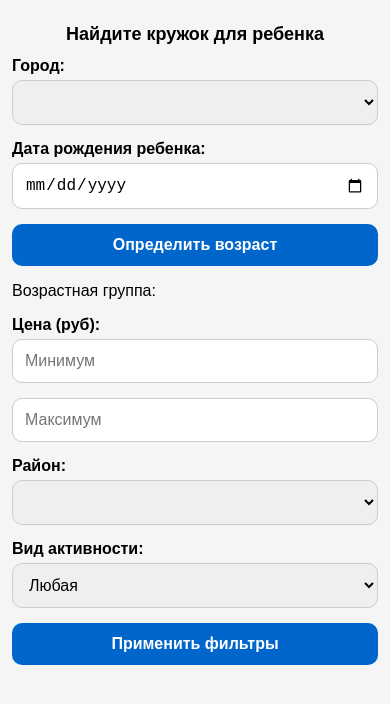
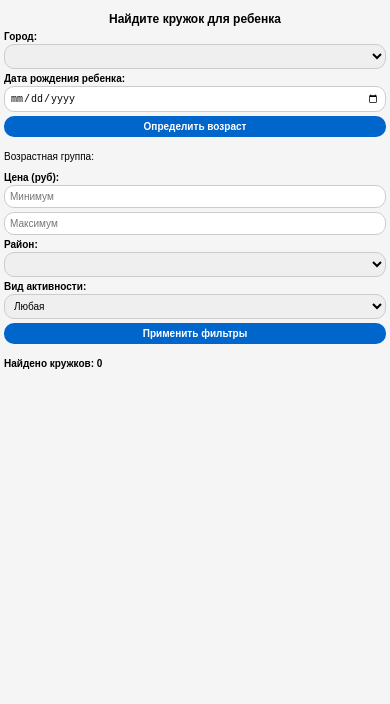
Before and after one commit to UV16-B/Club-Map, a website: page views/index.html in a window 390 px wide. Both pictures are taken after a click on the button "Применить фильтры". Drawn offline with Linux system fonts and the light colour scheme; no server answers.

Commit message:
Доработка адаптивной разметки для Smart-часов

```diff
--- a/public/css/style.css
+++ b/public/css/style.css
@@ -60,6 +60,11 @@
     margin-top: 15px;
 }
 
+#search-result,
+#clubs-list {
+    display: none;
+}
+
 /* планшеты */
 @media (min-width: 768px) {
     .container {
@@ -90,7 +95,7 @@
 }
 
 /* smart tv */
-@media (min-width: 1600px) {
+@media (min-width: 3840px) {
     body {
         background: #111;
         color: white;
@@ -120,8 +125,8 @@
 }
 
 /* smart часы */
-@media (max-width: 300px),
-(max-height: 300px) {
+@media (max-width: 480px),
+(max-height: 480px) {
 
     body {
         font-size: 10px;
@@ -129,25 +134,46 @@
 
     h1 {
         font-size: 12px;
+        margin-bottom: 5px;
     }
 
     .container {
-        padding: 5px;
+        padding: 4px;
+    }
+
+    .grid {
+        display: block;
     }
 
     input,
     select,
     button {
         font-size: 10px;
-        padding: 6px;
-        margin-bottom: 5px;
+        padding: 5px;
+        margin-bottom: 4px;
     }
 
     #map {
         display: none;
     }
 
-    .form-group:not(:first-child):not(:nth-child(2)) {
-        display: none;
+    label {
+        margin-bottom: 2px;
+    }
+
+    #search-result,
+    #clubs-list {
+        display: block;
+    }
+
+    #search-result {
+        margin-top: 10px;
+        font-weight: bold;
+    }
+
+    #clubs-list {
+        max-height: 80px;
+        overflow-y: auto;
+        font-size: 9px;
     }
 }
--- a/public/js/script.js
+++ b/public/js/script.js
@@ -36,4 +36,13 @@
         );
     });
     init.updateMap(filtered);
+    const result = document.getElementById("search-result");
+    const clubsList = document.getElementById("clubs-list");
+    result.textContent = `Найдено кружков: ${filtered.length}`;
+    clubsList.innerHTML = "";
+    filtered.forEach(club => {
+        const li = document.createElement("li");
+        li.textContent = `${club.name} - ${club.address} (${club.contact})`;
+        clubsList.appendChild(li);
+    });
 });
--- a/views/index.html
+++ b/views/index.html
@@ -41,6 +41,8 @@
             </div>
         </div>
         <button id="filter">Применить фильтры</button>
+        <p id="search-result"></p>
+        <ul id="clubs-list"></ul>
         <div id="map"></div>
     </div>
     <script type="module" src="/js/script.js"></script>
```
